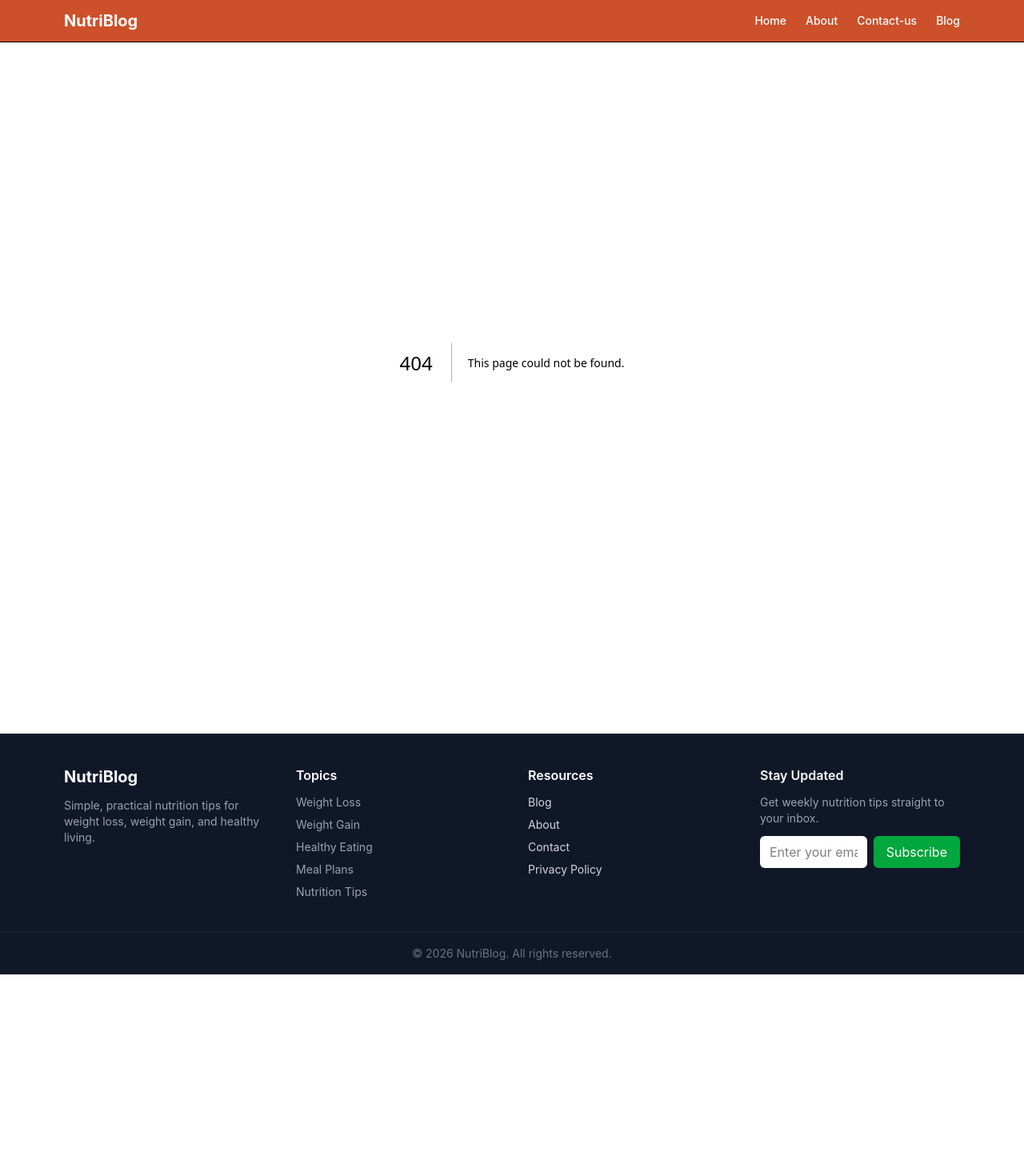
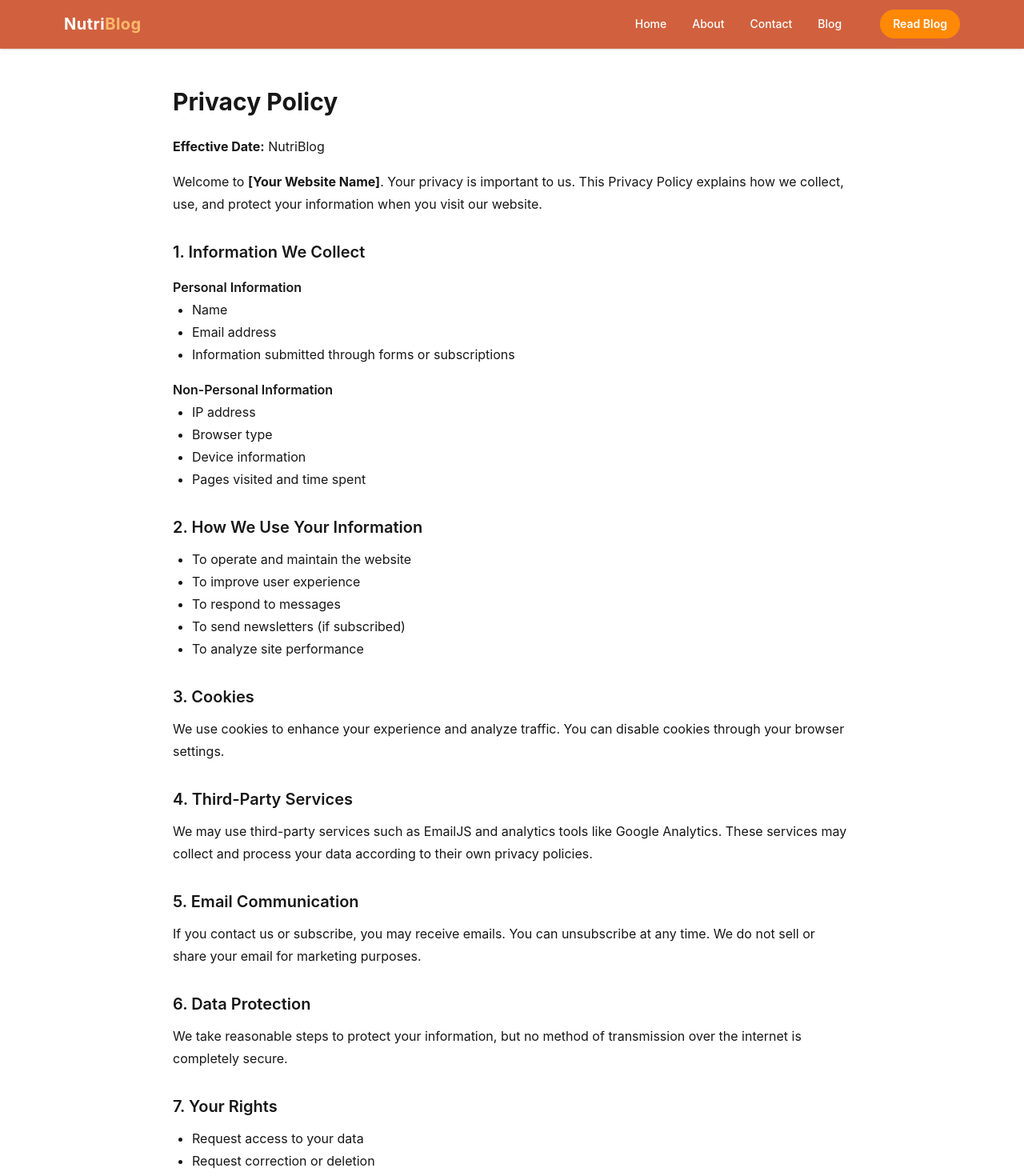
Before and after one commit to Divinity-dev/Nutrition-blog, a Next.js app: page /privacy in a window 1280 px wide. Before the commit this address had no page. Shown: the top 1470 px of the page at 80% size. Before the commit the page ends 1218 px from the top, so only its background shows below. Built offline with nearby package versions, Linux system fonts and the light colour scheme.

Commit message:
made css modifications

```diff
--- a/src/app/globals.css
+++ b/src/app/globals.css
@@ -13,6 +13,7 @@
   --background: #ffffff;
   --foreground: #171717;
 }
+
 
 body {
   background: var(--background);
--- a/src/app/layout.js
+++ b/src/app/layout.js
@@ -1,4 +1,4 @@
-import { Geist, Geist_Mono } from "next/font/google";
+import { Inter, Poppins } from "next/font/google";
 import "./globals.css";
 import Footer from "../components/Footer";
 import Navbar from "../components/Navbar";
@@ -6,29 +6,33 @@ import Providers from "./providers";
 import { ToastContainer } from "react-toastify";
 import "react-toastify/dist/ReactToastify.css";
 
-const geistSans = Geist({
-  variable: "--font-geist-sans",
+const inter = Inter({
   subsets: ["latin"],
+  variable: "--font-body",
 });
 
-const geistMono = Geist_Mono({
-  variable: "--font-geist-mono",
+const poppins = Poppins({
   subsets: ["latin"],
+  weight: ["400", "500", "600", "700"],
+  variable: "--font-heading",
 });
 
 export const metadata = {
-  title: "Create Next App",
-  description: "Generated by create next app",
+  title: "Nutriblog",
+  description: "A modern nutrition blog",
 };
 
 export default function RootLayout({ children }) {
   return (
-    <html lang="en" className={`${geistSans.variable} ${geistMono.variable} h-full antialiased`}>
-      <body className="min-h-full flex flex-col">
+    <html lang="en" className={`${inter.variable} ${poppins.variable} antialiased`}>
+      <body className="min-h-screen flex flex-col font-body">
         <Providers>
           <Navbar />
-          {children}
+
+          <main className="flex-1">{children}</main>
+
           <ToastContainer position="top-right" autoClose={3000} />
+
           <Footer />
         </Providers>
       </body>
--- /dev/null
+++ b/src/app/privacy/page.jsx
@@ -0,0 +1,109 @@
+export const metadata = {
+  title: "Privacy Policy",
+  description: "Learn how we collect, use, and protect your data.",
+};
+
+export default function PrivacyPolicy() {
+  return (
+    <div className="max-w-4xl mx-auto px-6 py-12 leading-7">
+      <h1 className="text-3xl font-bold mb-6">Privacy Policy</h1>
+
+      <p className="mb-4">
+        <strong>Effective Date:</strong> NutriBlog
+      </p>
+
+      <p className="mb-6">
+        Welcome to <strong>[Your Website Name]</strong>. Your privacy is important to us.
+        This Privacy Policy explains how we collect, use, and protect your
+        information when you visit our website.
+      </p>
+
+      <h2 className="text-xl font-semibold mt-8 mb-3">1. Information We Collect</h2>
+
+      <h3 className="font-semibold mt-4">Personal Information</h3>
+      <ul className="list-disc ml-6 mb-4">
+        <li>Name</li>
+        <li>Email address</li>
+        <li>Information submitted through forms or subscriptions</li>
+      </ul>
+
+      <h3 className="font-semibold">Non-Personal Information</h3>
+      <ul className="list-disc ml-6 mb-6">
+        <li>IP address</li>
+        <li>Browser type</li>
+        <li>Device information</li>
+        <li>Pages visited and time spent</li>
+      </ul>
+
+      <h2 className="text-xl font-semibold mt-8 mb-3">2. How We Use Your Information</h2>
+      <ul className="list-disc ml-6 mb-6">
+        <li>To operate and maintain the website</li>
+        <li>To improve user experience</li>
+        <li>To respond to messages</li>
+        <li>To send newsletters (if subscribed)</li>
+        <li>To analyze site performance</li>
+      </ul>
+
+      <h2 className="text-xl font-semibold mt-8 mb-3">3. Cookies</h2>
+      <p className="mb-6">
+        We use cookies to enhance your experience and analyze traffic. You can
+        disable cookies through your browser settings.
+      </p>
+
+      <h2 className="text-xl font-semibold mt-8 mb-3">4. Third-Party Services</h2>
+      <p className="mb-6">
+        We may use third-party services such as EmailJS and analytics tools like
+        Google Analytics. These services may collect and process your data
+        according to their own privacy policies.
+      </p>
+
+      <h2 className="text-xl font-semibold mt-8 mb-3">5. Email Communication</h2>
+      <p className="mb-6">
+        If you contact us or subscribe, you may receive emails. You can unsubscribe
+        at any time. We do not sell or share your email for marketing purposes.
+      </p>
+
+      <h2 className="text-xl font-semibold mt-8 mb-3">6. Data Protection</h2>
+      <p className="mb-6">
+        We take reasonable steps to protect your information, but no method of
+        transmission over the internet is completely secure.
+      </p>
+
+      <h2 className="text-xl font-semibold mt-8 mb-3">7. Your Rights</h2>
+      <ul className="list-disc ml-6 mb-6">
+        <li>Request access to your data</li>
+        <li>Request correction or deletion</li>
+        <li>Opt out of communications</li>
+      </ul>
+
+      <h2 className="text-xl font-semibold mt-8 mb-3">8. External Links</h2>
+      <p className="mb-6">
+        We are not responsible for the privacy practices of other websites we link to.
+      </p>
+
+      <h2 className="text-xl font-semibold mt-8 mb-3">9. Children’s Privacy</h2>
+      <p className="mb-6">
+        This website is not intended for children under 13. We do not knowingly
+        collect data from children.
+      </p>
+
+      <h2 className="text-xl font-semibold mt-8 mb-3">10. Future Advertising</h2>
+      <p className="mb-6">
+        We may use advertising services like Google AdSense in the future, which
+        may use cookies to serve relevant ads.
+      </p>
+
+      <h2 className="text-xl font-semibold mt-8 mb-3">11. Changes to This Policy</h2>
+      <p className="mb-6">
+        We may update this policy at any time. Changes will be posted on this page.
+      </p>
+
+      <h2 className="text-xl font-semibold mt-8 mb-3">12. Contact Us</h2>
+      <p>
+        If you have any questions, contact us at:
+        <br />
+        <strong>divine_asiriuwa@yahoo.com</strong>
+      </p>
+    </div>
+  );
+}
--- a/src/components/Navbar.jsx
+++ b/src/components/Navbar.jsx
@@ -2,64 +2,105 @@
 
 import Link from "next/link";
 import { useState } from "react";
+import { usePathname } from "next/navigation";
 import { Menu, X } from "lucide-react";
 
 export default function Navbar() {
   const [open, setOpen] = useState(false);
+  const pathname = usePathname();
 
   const navLinks = [
     { name: "Home", href: "/" },
     { name: "About", href: "/about" },
-    { name: "Contact-us", href: "/contact" },
+    { name: "Contact", href: "/contact" },
     { name: "Blog", href: "/blog" },
   ];
 
   return (
-    <nav className="sticky top-0 z-50 bg-orangeDark border-b">
+    <nav className="sticky top-0 z-50 bg-orangeDark/90 backdrop-blur-md border-b border-white/10 shadow-sm">
       <div className="max-w-6xl mx-auto px-4 py-3 flex justify-between items-center">
 
         {/* Logo */}
-        <Link href="/" className="text-xl font-bold text-white ">
-          NutriBlog
+        <Link href="/" className="text-xl font-bold text-white tracking-wide">
+          Nutri<span className="text-orange-300">Blog</span>
         </Link>
 
         {/* Desktop Menu */}
-        <div className="hidden md:flex items-center gap-6">
-          {navLinks.map((link) => (
+        <div className="hidden md:flex items-center gap-8">
+          {navLinks.map((link) => {
+            const isActive = pathname === link.href;
+
+            return (
               <Link
                 key={link.name}
                 href={link.href}
-              className="text-sm text-white font-medium hover:font-bold transition"
+                className={`relative text-sm font-medium transition
+                  ${isActive ? "text-orange-300" : "text-white hover:text-orange-200"}
+                `}
               >
                 {link.name}
+
+                {/* Underline animation */}
+                <span
+                  className={`absolute left-0 -bottom-1 h-[2px] w-full bg-orange-300 transition-transform duration-300
+                  ${isActive ? "scale-x-100" : "scale-x-0 group-hover:scale-x-100"}`}
+                />
               </Link>
-          ))}
+            );
+          })}
+
+          {/* CTA Button */}
+          <Link
+            href="/blog"
+            className="ml-4 px-4 py-2 rounded-full bg-orange-400 text-white text-sm font-semibold hover:bg-orange-500 transition"
+          >
+            Read Blog
+          </Link>
         </div>
 
         {/* Mobile Toggle */}
         <button
-          className="md:hidden"
+          className="md:hidden text-white"
           onClick={() => setOpen(!open)}
         >
-          {open ? <X size={24} /> : <Menu size={24} />}
+          {open ? <X size={26} /> : <Menu size={26} />}
         </button>
       </div>
 
       {/* Mobile Menu */}
-      {open && (
-        <div className="md:hidden px-4 pb-4 flex flex-col gap-4 bg-white">
-          {navLinks.map((link) => (
+      <div
+        className={`md:hidden overflow-hidden transition-all duration-300 ${
+          open ? "max-h-96" : "max-h-0"
+        }`}
+      >
+        <div className="px-6 py-4 flex flex-col gap-5 bg-white shadow-lg">
+          {navLinks.map((link) => {
+            const isActive = pathname === link.href;
+
+            return (
               <Link
                 key={link.name}
                 href={link.href}
                 onClick={() => setOpen(false)}
-              className="text-sm font-medium"
+                className={`text-base font-medium transition ${
+                  isActive ? "text-orange-500" : "text-gray-700"
+                }`}
               >
                 {link.name}
               </Link>
-          ))}
+            );
+          })}
+
+          {/* Mobile CTA */}
+          <Link
+            href="/blog"
+            onClick={() => setOpen(false)}
+            className="mt-2 text-center px-4 py-2 rounded-full bg-orange-400 text-white font-semibold"
+          >
+            Read Blog
+          </Link>
         </div>
-      )}
+      </div>
     </nav>
   );
 }
--- a/tailwind.config.js
+++ b/tailwind.config.js
@@ -12,6 +12,10 @@ export default {
         orangeDark: "#CC502A",
         orangeLight: "#FDC495",
       },
+      fontFamily: {
+      body: ["var(--font-body)"],
+      heading: ["var(--font-heading)"],
+      }
     },
   },
   plugins: [],
```
Also changed, not shown: src/app/blog/[slug]/page.jsx (+17 -20 lines), public/images/workout-meal.jpeg (added). Lines whose indentation alone changed are shown as unchanged.
